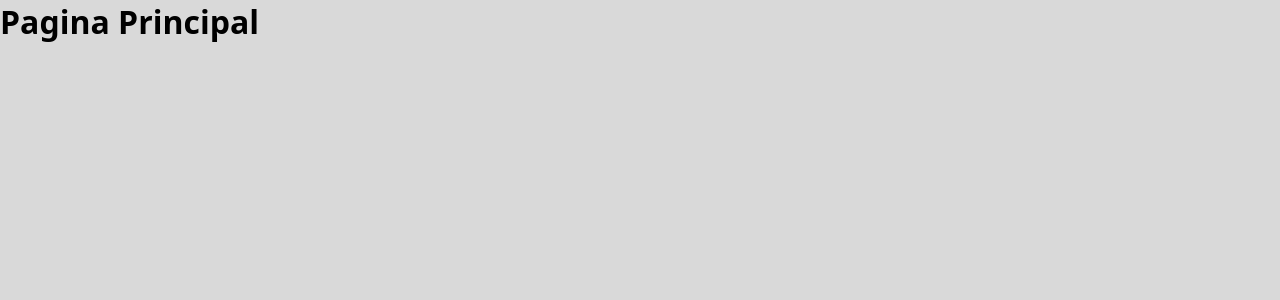
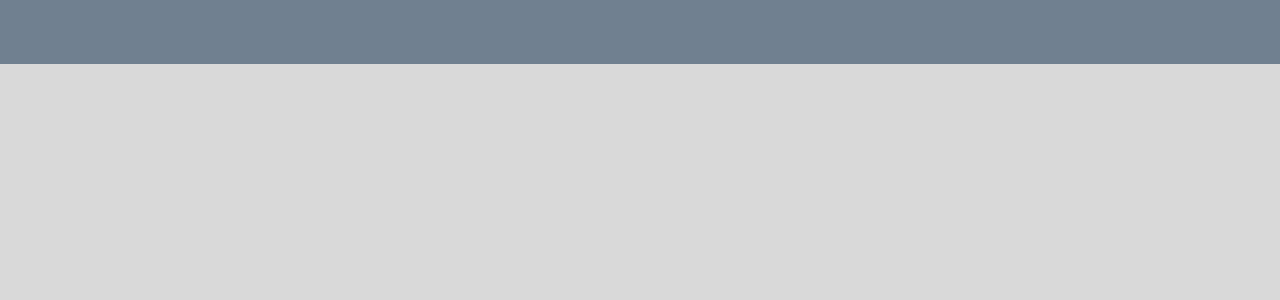
Before and after one commit to IuryGams/E-commerce-Next, a Next.js app: page / in a window 1280 px wide. Shown: the top 300 px of the page. Built offline with nearby package versions, Linux system fonts and the light colour scheme.

Commit message:
create the Header and import in index

```diff
--- /dev/null
+++ b/src/components/Header/index.tsx
@@ -0,0 +1,17 @@
+import styled from "styled-components";
+
+const ContainerHeader = styled.header`
+    display: flex;
+    flex-direction: column;
+    width: 100dvw;
+    height: 8dvh;
+    background-color: slategray;
+`
+
+export default function Header () {
+    return(
+        <ContainerHeader>
+
+        </ContainerHeader>
+    )
+}
--- a/src/pages/index.tsx
+++ b/src/pages/index.tsx
@@ -1,3 +1,4 @@
+import Header from '@/components/Header'
 import Head from 'next/head'
 // import Image from 'next/image'
 
@@ -11,7 +12,7 @@ export default function Home() {
         <link rel="icon" href="/favicon.ico" />
       </Head>
       <main>
-        <h1>Pagina Principal</h1>
+        <Header />
       </main>
     </>
   )
```
